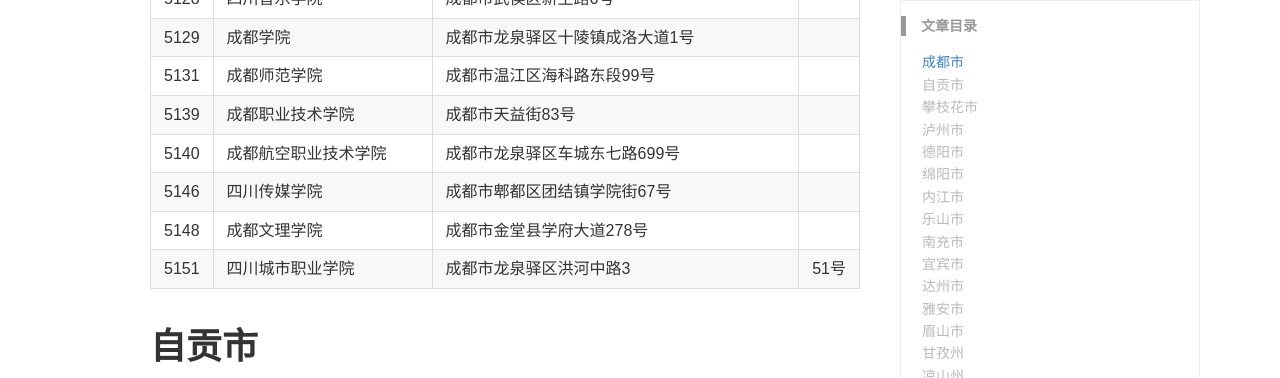
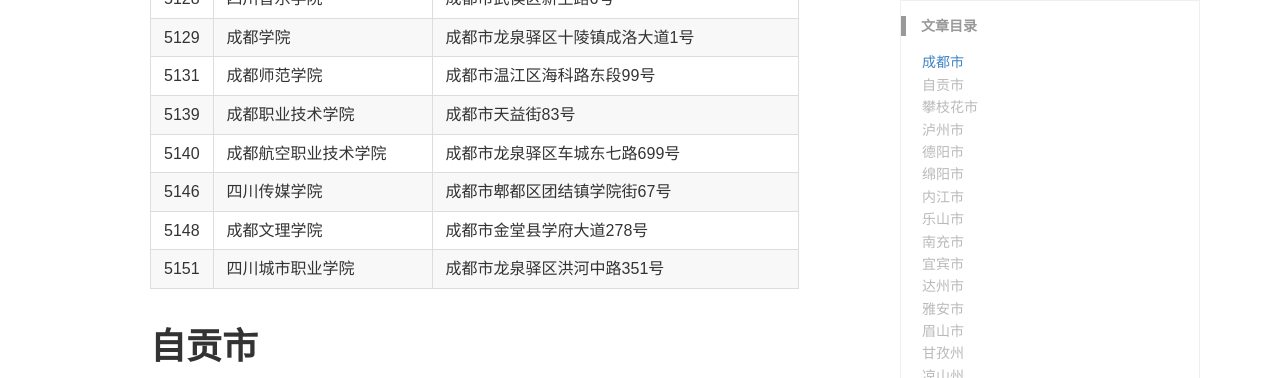
Before and after one commit to SPARON/blog-2016-2, a Jekyll site: the page built from _posts/2018-10-12-四川省2019年全国硕士研究生招生考试报考点分布表.md, in a window 1280 px wide and 900 px high, scrolled down 968 px. Shown: the top 378 px of the window. Built offline with Jekyll 4.4.1, drawn with Linux system fonts in a browser that asks for light colours; comment, search, counter and statistics services are not loaded.

Commit message:
修正地址

```diff
--- a/_posts/2018-10-12-四川省2019年全国硕士研究生招生考试报考点分布表.md
+++ b/_posts/2018-10-12-四川省2019年全国硕士研究生招生考试报考点分布表.md
@@ -34,7 +34,7 @@ keywords: [考研]
 |5140|成都航空职业技术学院|成都市龙泉驿区车城东七路699号|
 |5146|四川传媒学院|成都市郫都区团结镇学院街67号|
 |5148|成都文理学院|成都市金堂县学府大道278号|
-|5151|四川城市职业学院|成都市龙泉驿区洪河中路3|51号|
+|5151|四川城市职业学院|成都市龙泉驿区洪河中路351号|
 
 # 自贡市
 
```
